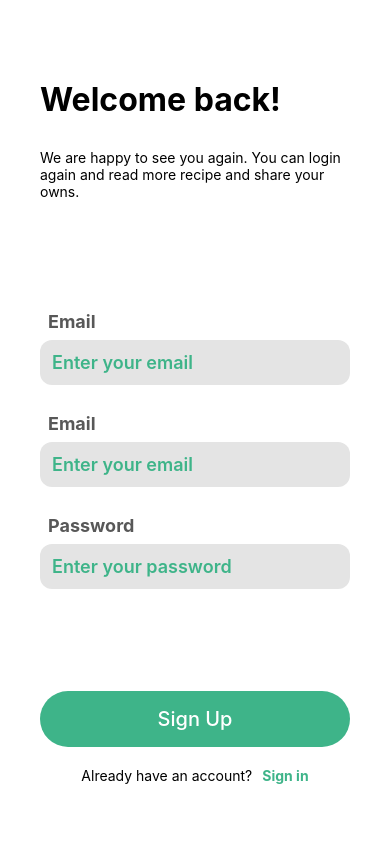
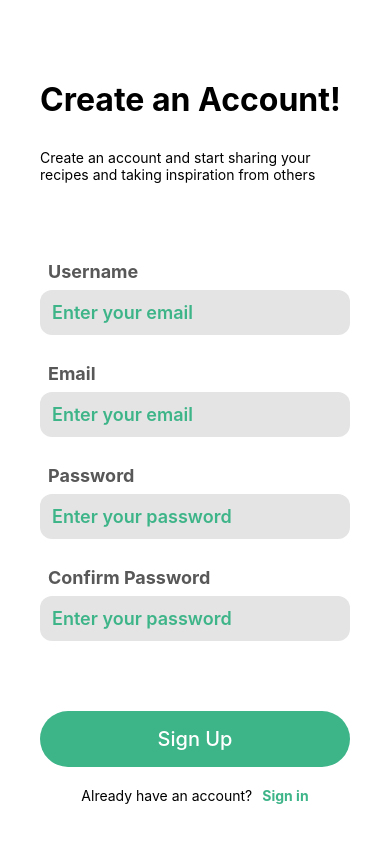
Before and after one commit to galanteria01/sharecipe, a React Native app: screen /Signup in a window 390 px wide. Built offline with nearby package versions, Linux system fonts and the light colour scheme.

Commit message:
feat: Implement recipe cards

```diff
--- a/components/BigGreenButton.jsx
+++ b/components/BigGreenButton.jsx
@@ -3,7 +3,10 @@ import { View, Text, StyleSheet, TouchableOpacity } from 'react-native'
 
 export default function BigGreenButton({ text, onPress }) {
   return (
-    <TouchableOpacity style={styles.button} onPress={onPress}>
+    <TouchableOpacity
+      activeOpacity={0.8}
+      style={styles.button}
+      onPress={onPress}>
       <Text style={styles.text}>{text}</Text>
     </TouchableOpacity>
   )
--- /dev/null
+++ b/components/HomeRecipeCard.jsx
@@ -0,0 +1,103 @@
+import React from 'react'
+import { Image, StyleSheet, Text, View } from 'react-native'
+import { AirbnbRating, Avatar, Button, Card, Icon } from 'react-native-elements'
+import food from '../assets/food.jpg'
+
+
+const HomeRecipeCard = () => {
+  return (
+    <Card containerStyle={styles.card}>
+      <View style={styles.head}>
+        <View style={styles.leftHead}>
+          <Avatar
+            size={24}
+            rounded
+            icon={{ name: 'pencil', type: 'font-awesome' }}
+            containerStyle={{ backgroundColor: '#6733b9' }}
+          />
+          <Text
+            style={styles.username}
+          >
+            Shoury Sharma
+          </Text>
+        </View>
+        <View style={styles.rightHead}>
+          <Text style={styles.time}>2 min ago</Text>
+          <Icon
+            name='ellipsis-v'
+            type='font-awesome'
+            color='#212121'
+            onPress={() => console.log('hello')}
+          />
+        </View>
+      </View>
+      <Card.Divider />
+      <View style={styles.imageBox}>
+        <Image
+          source={food}
+          style={styles.image}
+        />
+      </View>
+      <Card.Divider />
+      <View style={styles.bottom}>
+        <AirbnbRating
+          size={28}
+          selectedColor='#3eb489'
+          showRating={false}
+        />
+        <Button
+          buttonStyle={styles.button}
+          title='View Recipe'
+        />
+      </View>
+    </Card>
+  )
+}
+
+export default HomeRecipeCard
+
+const styles = StyleSheet.create({
+  card: {
+    borderRadius: 8
+  },
+  head: {
+    flexDirection: 'row',
+    justifyContent: 'space-between',
+    paddingBottom: 10
+  },
+  leftHead: {
+    flexDirection: 'row',
+    alignItems: 'center',
+  },
+  rightHead: {
+    flexDirection: 'row',
+  },
+  username: {
+    marginLeft: 10,
+    fontWeight: '700',
+    fontSize: 16
+  },
+  imageBox: {
+    padding: 10,
+    alignItems: 'center'
+  },
+  image: {
+
+  },
+  time: {
+    marginRight: 10,
+    fontWeight: '700',
+    fontSize: 16
+  },
+  bottom: {
+    flexDirection: 'row',
+    alignItems: 'center',
+    justifyContent: 'space-between',
+  },
+  rating: {
+
+  },
+  button: {
+    backgroundColor: '#3eb489',
+  }
+})
--- a/package.json
+++ b/package.json
@@ -10,11 +10,11 @@
     "eject": "expo eject"
   },
   "dependencies": {
+    "@react-native-async-storage/async-storage": "^1.15.15",
     "@react-navigation/bottom-tabs": "^6.0.9",
     "@react-navigation/native": "^6.0.6",
     "@react-navigation/native-stack": "^6.2.5",
     "expo": "~44.0.0",
-    "expo-secure-store": "^11.1.0",
     "expo-status-bar": "~1.2.0",
     "firebase": "^9.6.2",
     "react": "17.0.1",
--- a/screens/app/Home.jsx
+++ b/screens/app/Home.jsx
@@ -1,8 +1,9 @@
 import React, { useContext } from 'react'
-import { Button, StyleSheet, Text, View } from 'react-native'
+import { Button, StyleSheet, Text, View, ScrollView } from 'react-native'
 import { getAuth, signOut } from 'firebase/auth'
 import AuthContext from '../../context/AuthContext'
 import { SafeAreaView } from 'react-native-safe-area-context'
+import HomeRecipeCard from '../../components/HomeRecipeCard'
 const Home = () => {
     const auth = getAuth()
     const { signout } = useContext(AuthContext)
@@ -12,10 +13,16 @@ const Home = () => {
         })
     }
     return (
-        <SafeAreaView style={styles.root}>
-            <Text>Home</Text>
+        <ScrollView style={styles.root}>
+            <HomeRecipeCard />
+            <HomeRecipeCard />
+            <HomeRecipeCard />
+            <HomeRecipeCard />
+            <HomeRecipeCard />
+            <HomeRecipeCard />
+            <HomeRecipeCard />
 
-        </SafeAreaView>
+        </ScrollView>
     )
 }
 
@@ -23,8 +30,6 @@ export default Home
 
 const styles = StyleSheet.create({
     root: {
-        flex: 1,
-        justifyContent: 'center',
-        alignItems: 'center'
+
     }
 })
--- a/screens/app/Tabs.jsx
+++ b/screens/app/Tabs.jsx
@@ -11,7 +11,6 @@ export default function Tabs() {
   return (
     <Tab.Navigator
     screenOptions={{
-      headerShown: false,
       tabBarActiveTintColor: '#3EB489',
      }}
     >
--- a/screens/auth/Signup.jsx
+++ b/screens/auth/Signup.jsx
@@ -1,4 +1,4 @@
-import { createUserWithEmailAndPassword, getAuth, signInWithEmailAndPassword } from 'firebase/auth';
+import { createUserWithEmailAndPassword, getAuth } from 'firebase/auth';
 import React, { useContext, useState } from 'react'
 import { StyleSheet, Text, View, TextInput, Button } from 'react-native'
 import BigGreenButton from '../../components/BigGreenButton';
@@ -7,20 +7,22 @@ import PasswordInputField from '../../components/PasswordInputField';
 import UsernameInputField from '../../components/UsernameInputField';
 import AuthContext from '../../context/AuthContext';
 
-export default function Signup({navigation}) {
+export default function Signup({ navigation }) {
 
   const { signUp } = useContext(AuthContext);
   const auth = getAuth();
 
+  const [username, setUsername] = useState('');
   const [email, setEmail] = useState('');
   const [password, setPassword] = useState('');
+  const [conPassword, setConPassword] = useState('');
 
   const onSignup = async () => {
     try {
       if (email !== '' && password !== '') {
         await createUserWithEmailAndPassword(auth, email, password).then((userCredentials) => {
-            const user = userCredentials.user;
-            signUp(user);
+          const user = userCredentials.user;
+          signUp(user);
         });
       }
     } catch (error) {
@@ -30,18 +32,17 @@ export default function Signup({navigation}) {
   return (
     <View style={styles.root}>
       <View style={styles.top}>
-        <Text style={styles.head}>Welcome back!</Text>
-        <Text style={styles.subHead}>We are happy to see you again. You can login
-          again and read more recipe and share
-          your owns.</Text>
+        <Text style={styles.head}>Create an Account!</Text>
+        <Text style={styles.subHead}>Create an account and start sharing your
+          recipes and taking inspiration from others</Text>
       </View>
       <View style={styles.form}>
-      <UsernameInputField
-          title="Email"
+        <UsernameInputField
+          title="Username"
           style={styles.input}
-          label="Email"
-          value={email}
-          setValue={setEmail}
+          label="Username"
+          value={username}
+          setValue={setUsername}
           placeholder="Enter your email"
         />
         <EmailInputField
@@ -61,12 +62,21 @@ export default function Signup({navigation}) {
           placeholder="Enter your password"
           secureTextEntry={true}
         />
+        <PasswordInputField
+          title="Confirm Password"
+          style={styles.input}
+          label="Confirm Password"
+          value={conPassword}
+          onChangeText={setConPassword}
+          placeholder="Enter your password"
+          secureTextEntry={true}
+        />
       </View>
       <View style={styles.bottom}>
         <BigGreenButton text={'Sign Up'} onPress={onSignup} />
         <View style={styles.bottomBox}>
           <Text>Already have an account?</Text>
-          <Text style={styles.greenText} onPress={() => navigation.goBack()}>Sign in</Text>
+          <Text style={styles.greenText} onPress={() => navigation.navigate('Signin')}>Sign in</Text>
         </View>
       </View>
     </View>
@@ -82,7 +92,7 @@ const styles = StyleSheet.create({
     justifyContent: 'space-between',
     paddingHorizontal: 40,
     paddingTop: 80,
-    paddingBottom: 60
+    paddingBottom: 40
   },
   top: {
 
```
Also changed, not shown: assets/food.jpg (added), 1 other file (tests, documents, lock files or other folders).
